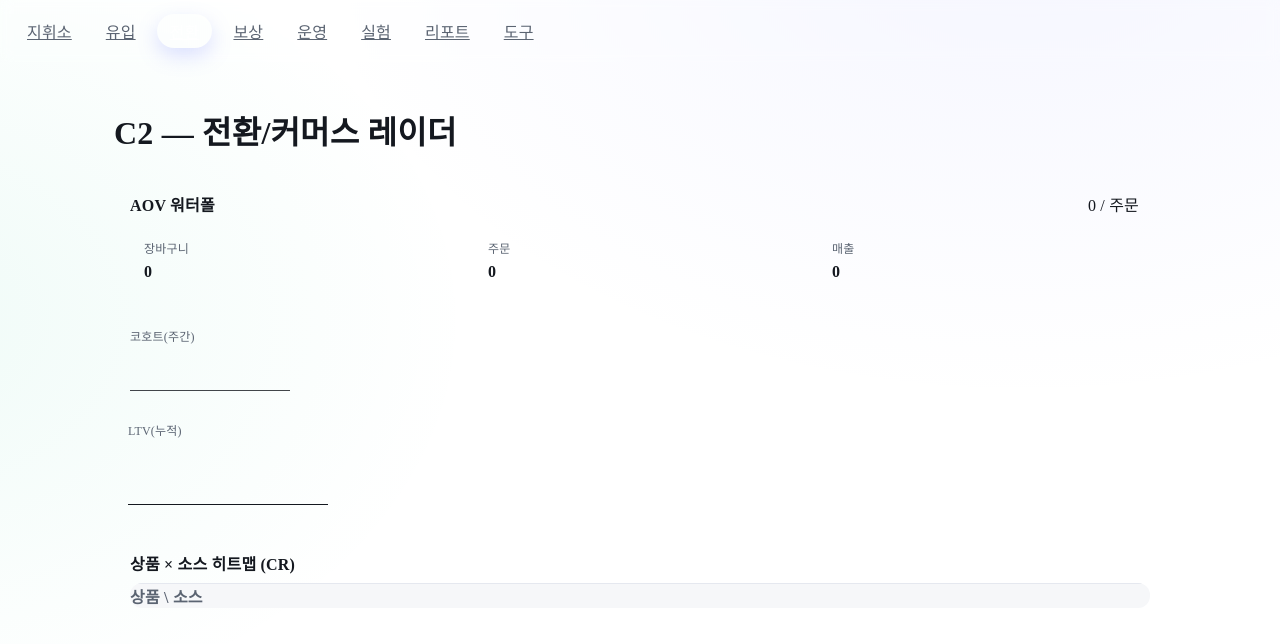
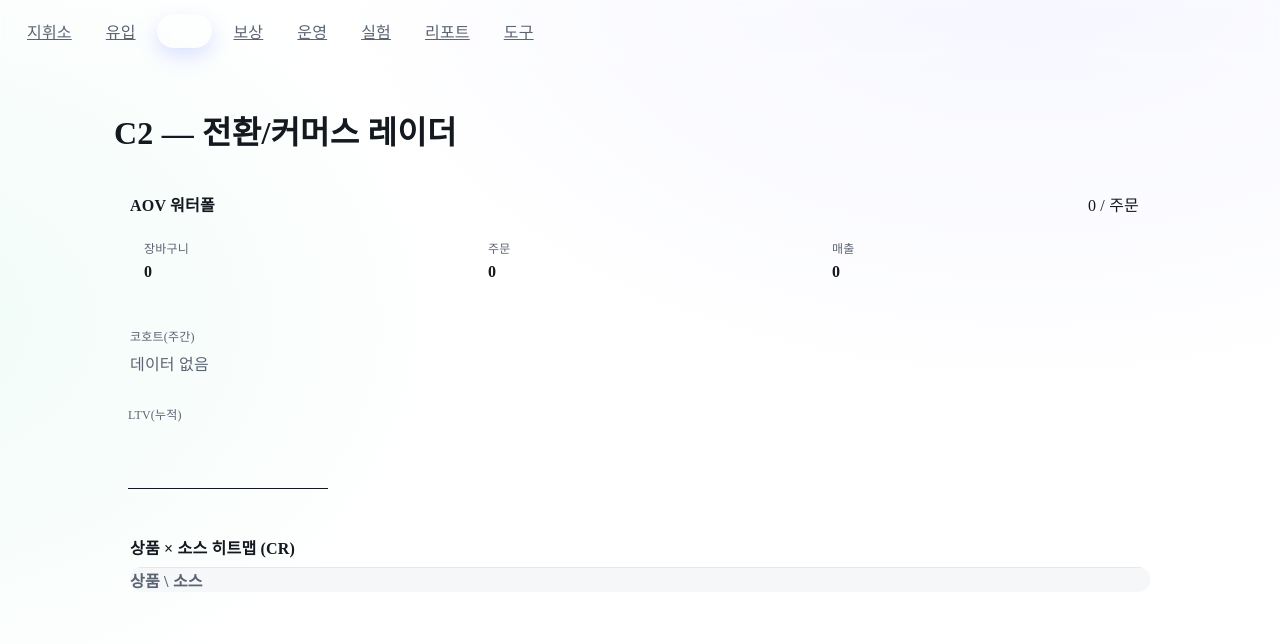
Before and after one commit to sht27363838-glitch/zp-v3.0, a Next.js app: page /commerce in a window 1280 px wide. Shown: the top 644 px of the page. Built offline with nearby package versions, Linux system fonts and the light colour scheme.

Commit message:
Update CohortSpark.tsx

```diff
--- a/app/_components/CohortSpark.tsx
+++ b/app/_components/CohortSpark.tsx
@@ -1,18 +1,11 @@
 'use client'
-import React from 'react'
-
-export default function CohortSpark({values}:{values:number[]}){
-  if(!values?.length) return null
-  const w = 160, h = 40
-  const max = Math.max(...values, 1)
-  const pts = values.map((v,i)=>{
-    const x = (i/(values.length-1||1))*w
-    const y = h - (v/max)*h
-    return `${x},${y}`
-  }).join(' ')
+export default function CohortSpark({series}:{series:number[]}){
+  if(!series?.length) return <div className="muted">데이터 없음</div>
+  const max = Math.max(...series, 1)
+  const pts = series.map((v,i)=>`${(i/(series.length-1))*100},${100-(v/max)*100}`).join(' ')
   return (
-    <svg width={w} height={h} style={{display:'block'}}>
-      <polyline points={pts} fill="none" stroke="currentColor" strokeOpacity={0.8} strokeWidth={2}/>
+    <svg viewBox="0 0 100 100" width="100%" height="64" preserveAspectRatio="none">
+      <polyline fill="none" stroke="currentColor" strokeWidth="2" points={pts}/>
     </svg>
   )
 }
```
